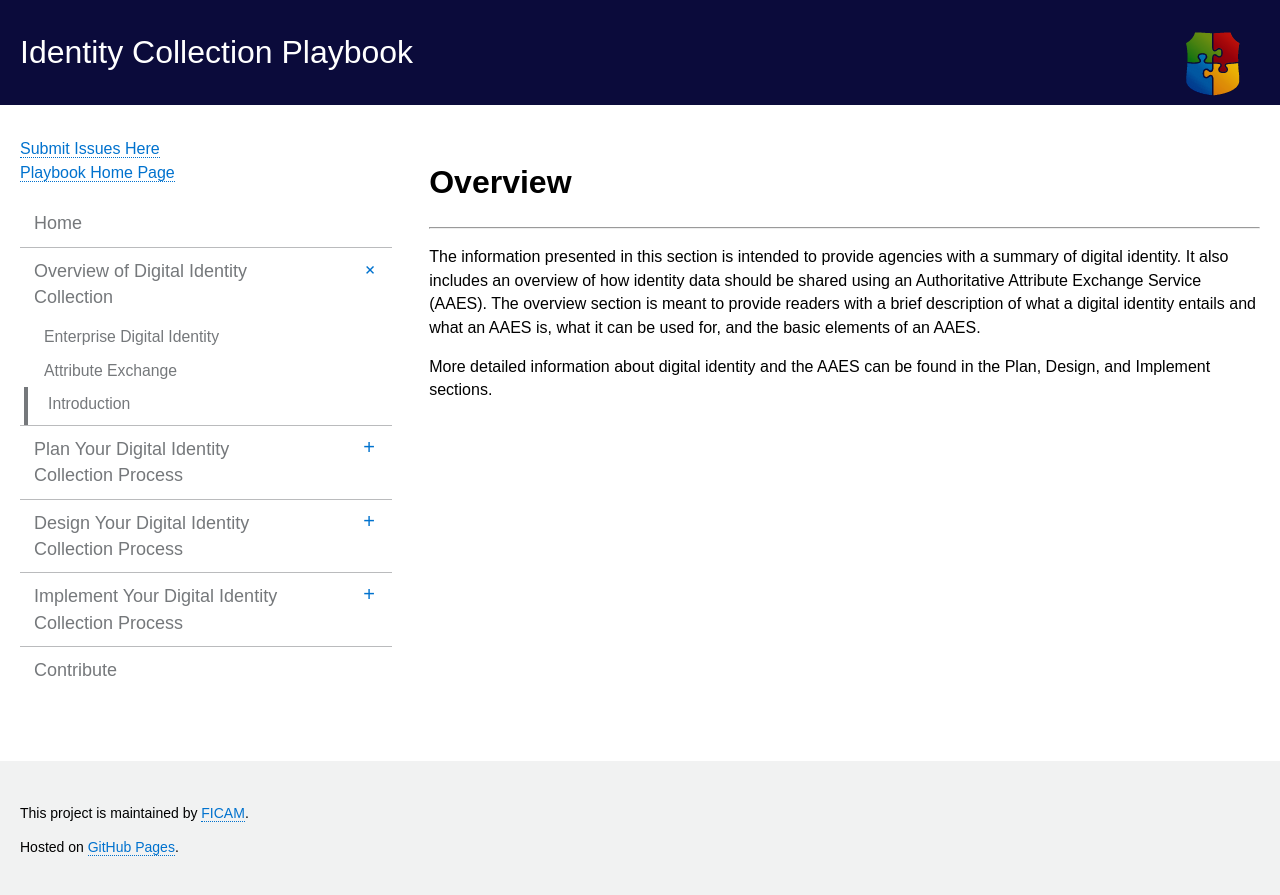
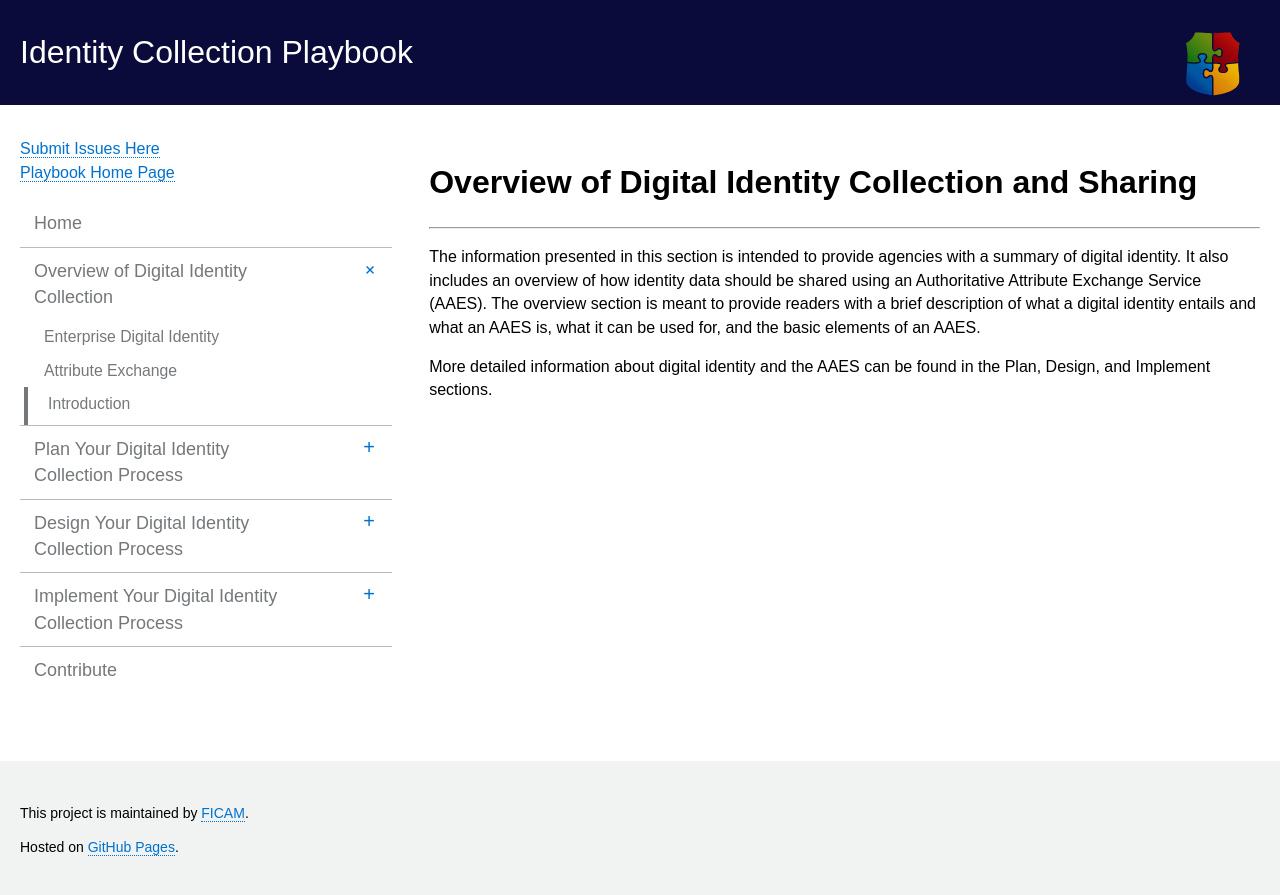
Before and after one commit to bnbuckler/identity-playbook, a Jekyll site: the page built from _overview/index.html, in a window 1280 px wide. Shown: the top 895 px of the page. Built offline with Jekyll 4.4.1, drawn with Linux system fonts in a browser that asks for light colours.

Commit message:
Update overview_index.md

```diff
--- a/_includes/overview_index.md
+++ b/_includes/overview_index.md
@@ -1,4 +1,4 @@
-# Overview
+# Overview of Digital Identity Collection and Sharing
 ---------------------
 
 The information presented in this section is intended to provide agencies with a summary of digital identity. It also includes an overview of how identity data should be shared using an Authoritative Attribute Exchange Service (AAES). The overview section is meant to provide readers with a brief description of what a digital identity entails and what an AAES is, what it can be used for, and the basic elements of an AAES.
```
